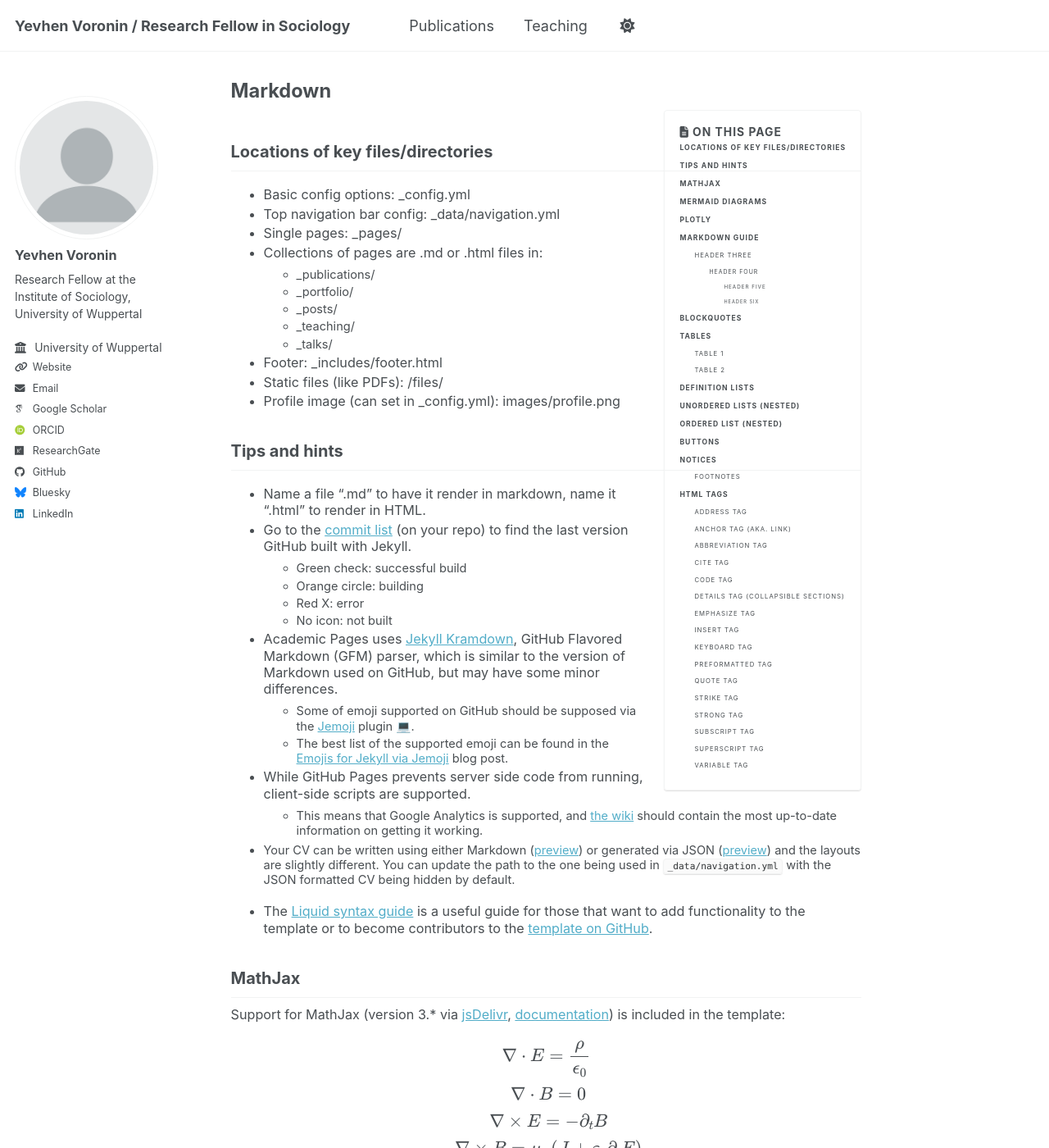
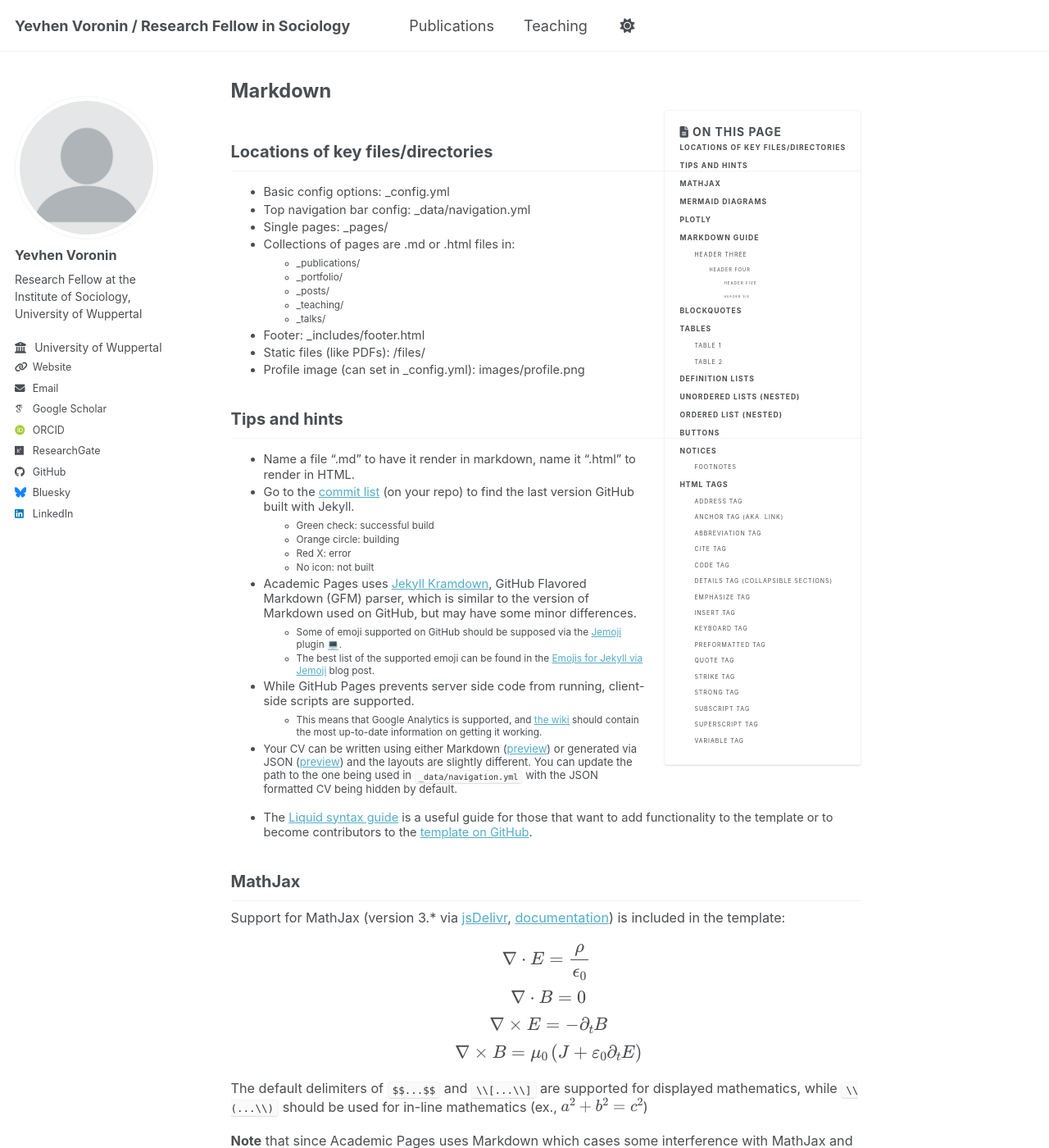
Before and after one commit to voronin-yevhen/voronin-yevhen.github.io, a Jekyll site: the page built from _pages/markdown.md, in a window 1280 px wide and 1400 px high. Shown: the whole window at 82% size. Built offline with Jekyll 4.4.1, drawn with Linux system fonts in a browser that asks for light colours; emoji names are drawn with the system emoji font; some web fonts are replaced; a script bundle is joined from its source files by our own code; library files that are not in the unit come from our copies.

Commit message:
try fonts

```diff
--- a/_sass/layout/_page.scss
+++ b/_sass/layout/_page.scss
@@ -56,7 +56,7 @@
   }
 
   p, li, dl {
-    font-size: 1em;
+    font-size: $type-size-5;
   }
 
   /* paragraph indents */
--- a/assets/css/main.scss
+++ b/assets/css/main.scss
@@ -46,7 +46,8 @@
 /* Tighter normal text spacing */
 .page__content p,
 .page__content li,
-.page__content dl {
+.page__content dl,
+.page__content ul {
   line-height: 1.25;
   font-size: $type-size-5;
 }
```
Also changed, not shown: _pages/publications.md (+0 -4 lines).
